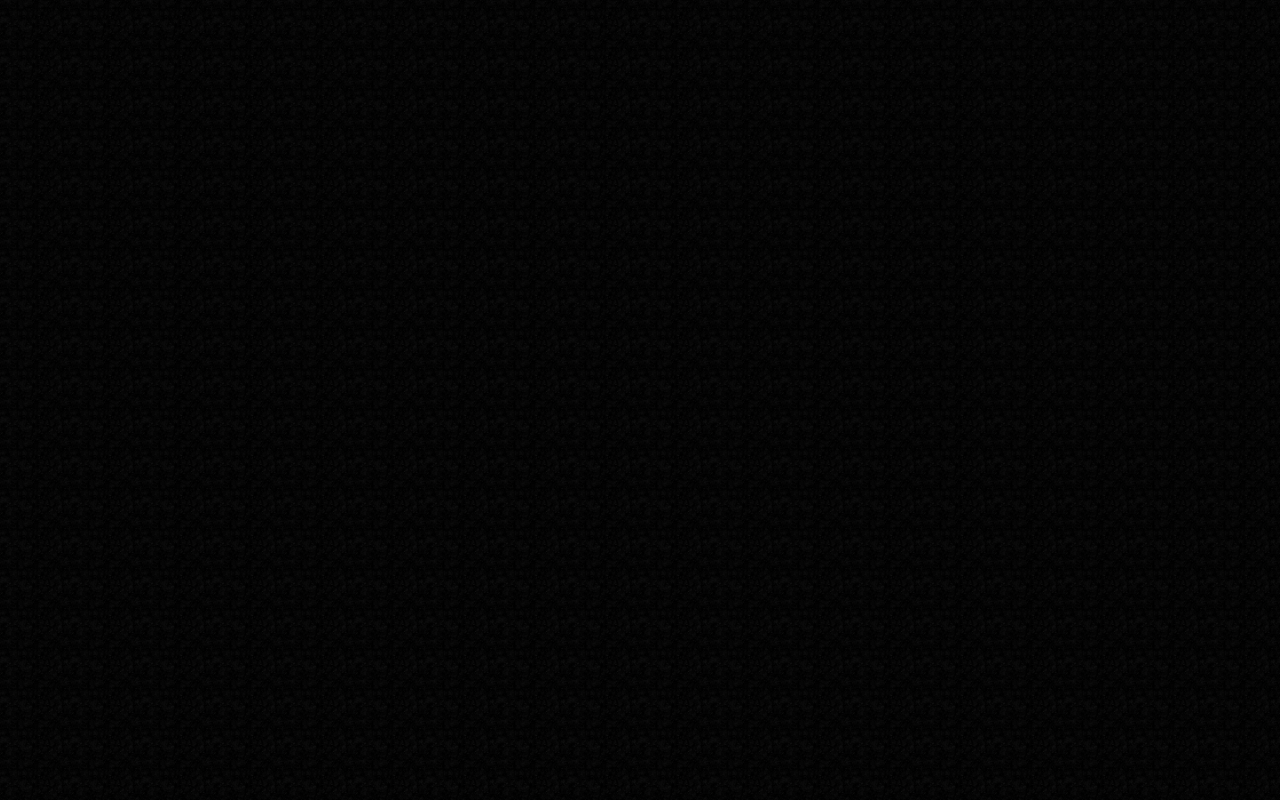
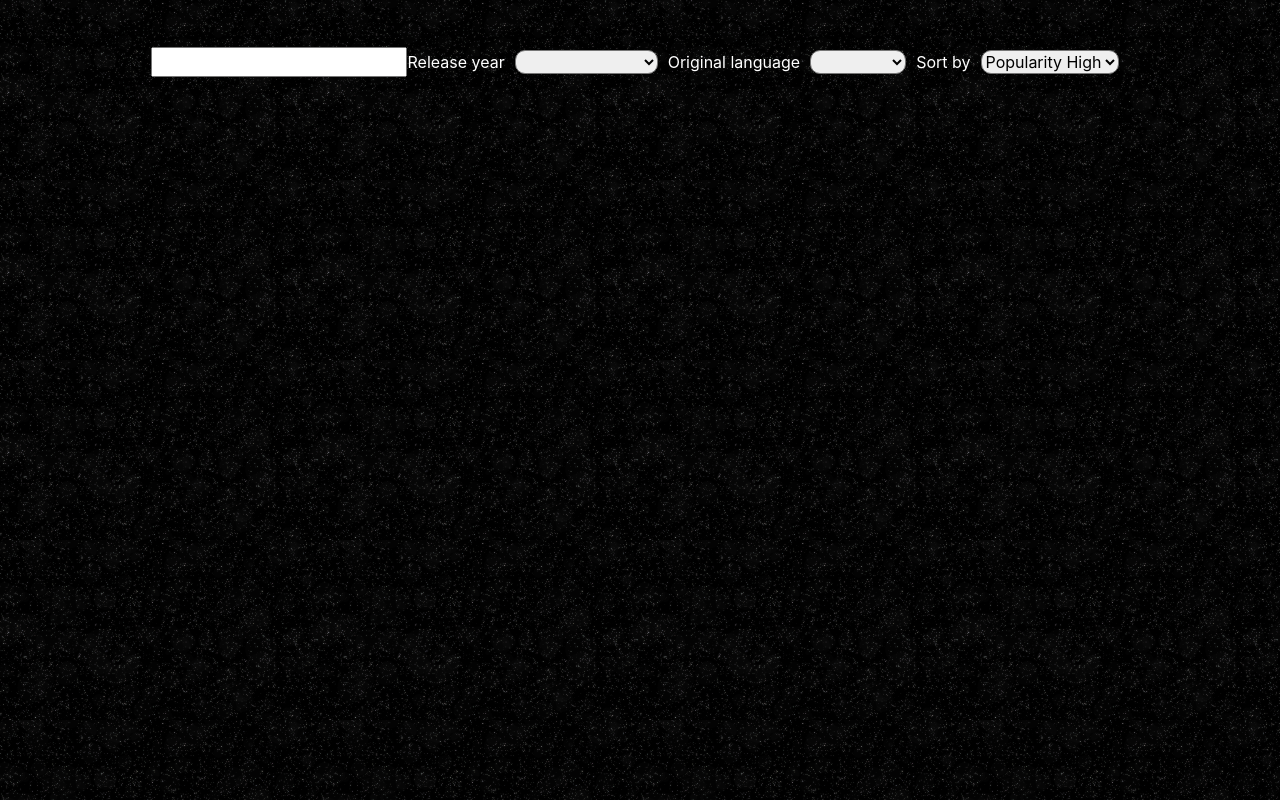
Before and after one commit to movieApp-19/movie-app, a React (Create React App) app in the folder frontend/: page /search in a window 1280 px wide. Before the commit this address had no page. Built offline with nearby package versions, Linux system fonts and the light colour scheme; what timers would draw is missing.

Commit message:
fixing merge problems

```diff
--- a/frontend/package.json
+++ b/frontend/package.json
@@ -9,6 +9,7 @@
     "buffer": "^6.0.3",
     "react": "^18.3.1",
     "axios": "^1.7.7",
+    "react-paginate": "^8.2.0",
     "react-dom": "^18.3.1",
     "react-router-dom": "^6.28.0",
     "react-scripts": "5.0.1",
--- a/frontend/src/App.js
+++ b/frontend/src/App.js
@@ -8,7 +8,7 @@ function App() {
     <>
     <Routes>
       <Route path="/" exact element={<Showtimes/>}/>
-      <Route path="/" element = {<SearchUI/>}/>
+      <Route path="/search" element = {<SearchUI/>}/>
     </Routes>
     </>
   );
--- a/frontend/src/components/movieDetails.css
+++ b/frontend/src/components/movieDetails.css
@@ -1,7 +1,7 @@
 .details {
 	box-shadow: 0 1px 4px rgba(0, 0, 0, 0.2);
 	border-radius: 6px;
-	background-color: white;
+	background-color: rgb(228, 115, 115);
 	padding: 1rem;
 	text-align: center;
 	width: 30rem;
--- a/frontend/src/index.js
+++ b/frontend/src/index.js
@@ -8,7 +8,7 @@ const root = ReactDOM.createRoot(document.getElementById("root"));
 root.render(
   <React.StrictMode>
     <BrowserRouter>
-    <App />
+      <App />
     </BrowserRouter>
   </React.StrictMode>
 );
--- a/frontend/src/screens/searchUI.js
+++ b/frontend/src/screens/searchUI.js
@@ -1,5 +1,5 @@
 import axios from "axios";
-import { useEffect, useState } from "react";
+import { useEffect, useState, useCallback } from "react";
 import MovieList from "../components/MovieList.js";
 import ReactPaginate from "react-paginate";
 import "./search.css";
@@ -20,13 +20,7 @@ function SearchUI() {
 	const [selectYear, setSelectYear] = useState("");
 	const [customYear, setCustomYear] = useState("");
 
-	useEffect(() => {
-		if (searchValue.length !== 0 ){
-			searchSpecificMovie();
-		}
-	}, [page, sortFilter, language, customYear]);
-
-	const searchSpecificMovie = () => {
+	const searchSpecificMovie = useCallback(() => {
 		axios
 			.post(url + "/search", {
 				tmdbQuery: searchValue,
@@ -52,7 +46,14 @@ function SearchUI() {
 				else setPagecount(response.data.total_pages);
 			})
 			.catch((error) => console.log(error));
-	};
+	},[page, sortFilter, language, customYear, searchValue]);
+
+	useEffect(() => {
+		if (searchValue.length !== 0 ){
+			searchSpecificMovie();
+		}
+	}, [searchValue.length, searchSpecificMovie]);
+
 
 	// Updating the selected year
 	const handleYear = (e) => {
```
Also changed, not shown: 1 other file (tests, documents, lock files or other folders).
